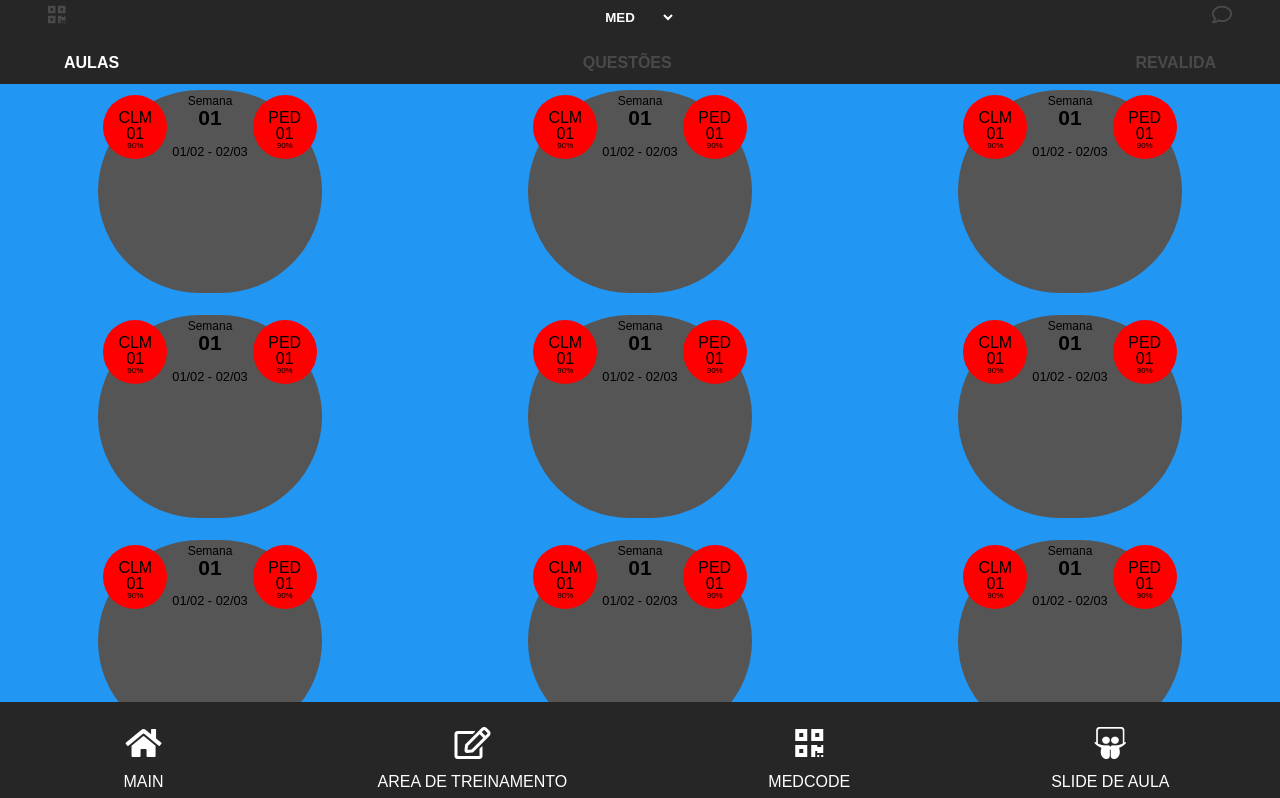
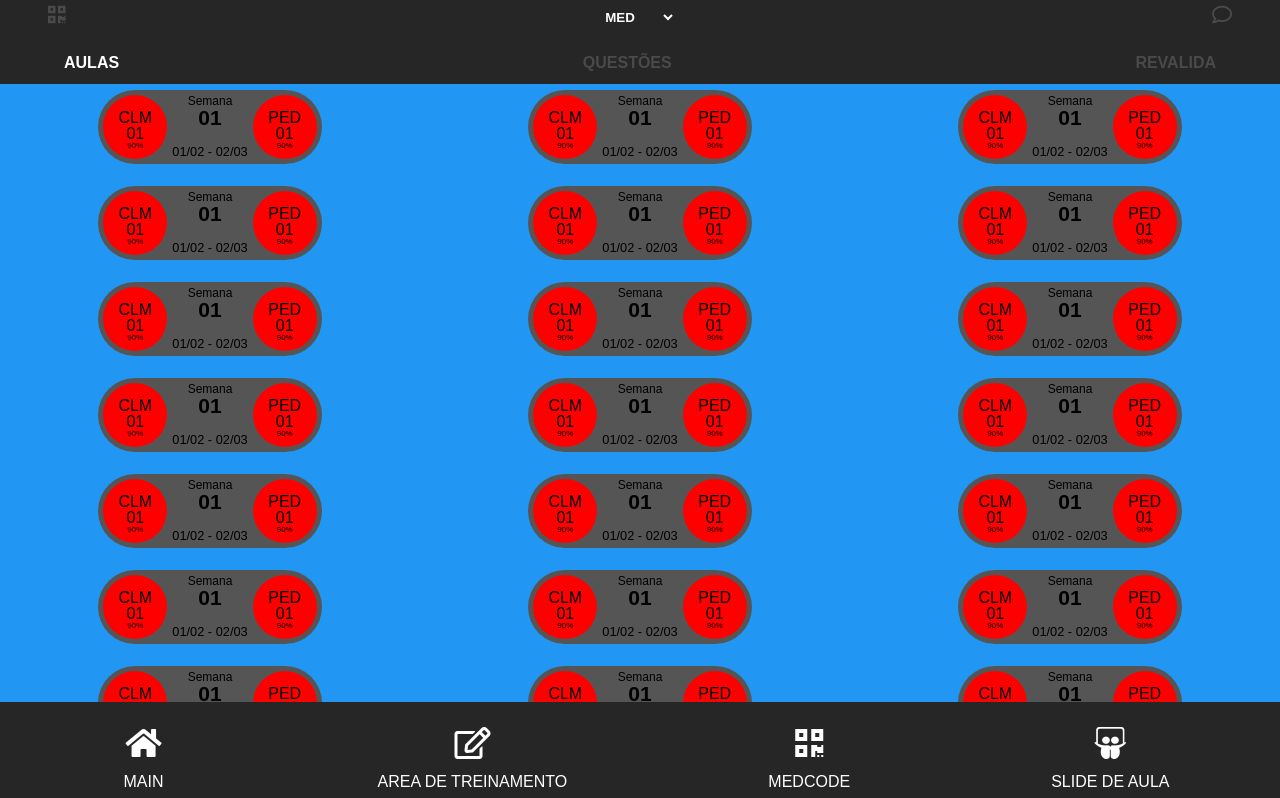
Before and after one commit to LuAnderson/front-do-front, an Angular app: page / in a window 1280 px wide. Shown: the top 798 px of the page. Built offline with nearby package versions, Linux system fonts and the light colour scheme.

Commit message:
Ajuste min-height (Aulas)

```diff
--- a/src/app/main/aulas/aulas.component.scss
+++ b/src/app/main/aulas/aulas.component.scss
@@ -3,7 +3,7 @@
     grid-gap: 10px;
     grid-template-columns: auto auto auto;
     background-color: #2196F3;
-    min-height: 210vw;
+    max-height: 210vw;
     overflow: auto;
 
     .caixa-semana {
```
